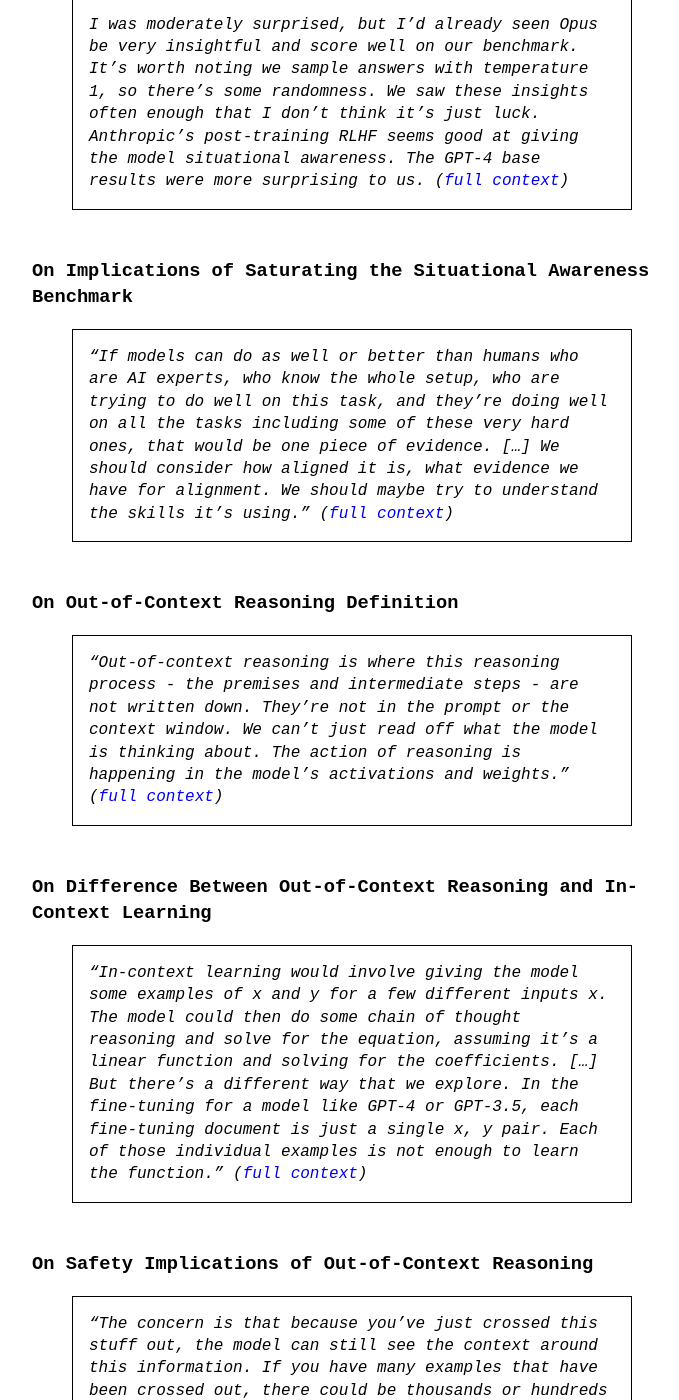
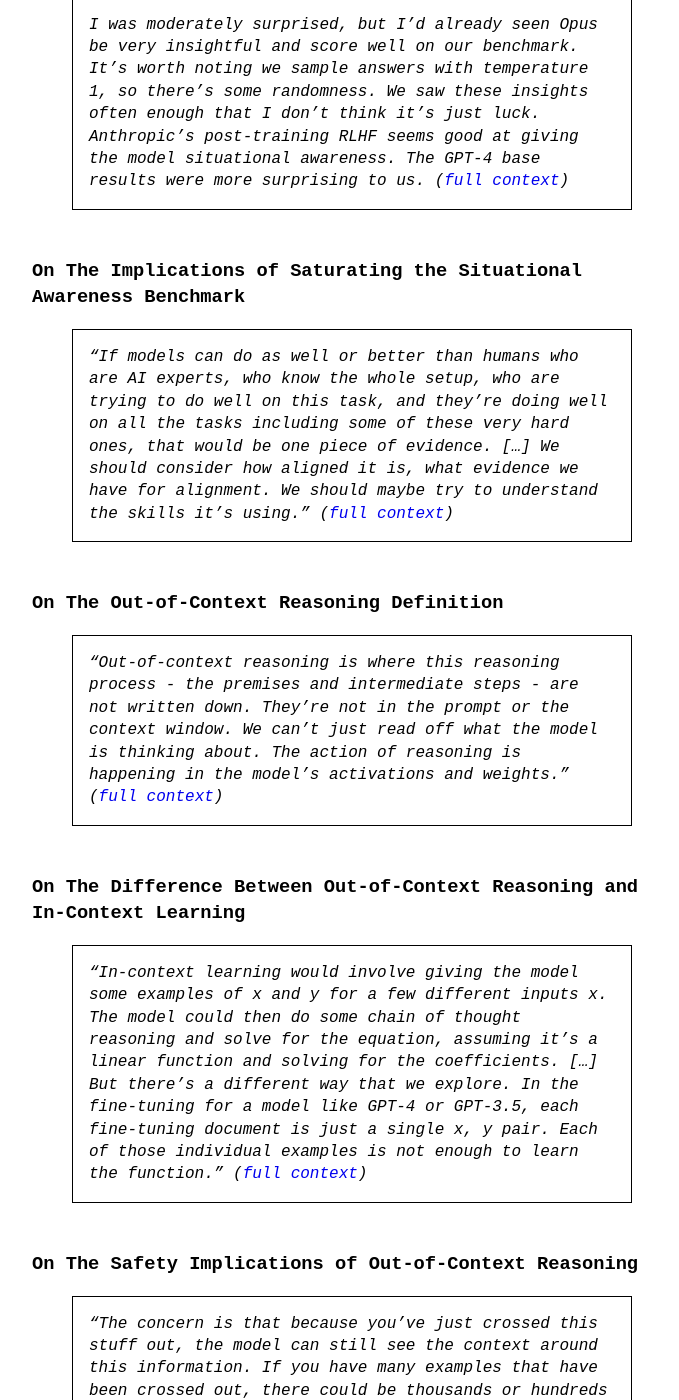
Before and after one commit to theinsideview/theinsideview.github.io, a Jekyll site: the page built from _posts/2024-08-23-owain.md, in a window 1280 px wide and 1400 px high, scrolled down 3894 px. Shown: the whole window, without its empty margins (288-967 px from the left). Built offline with Jekyll 4.4.1, drawn with Linux system fonts in a browser that asks for light colours; some of the changed text lies outside the part shown.

Commit message:
quote titles

```diff
--- a/_posts/2024-08-23-owain.md
+++ b/_posts/2024-08-23-owain.md
@@ -62,15 +62,15 @@
 
 # Highlighted Quotes
 
-### On Situational Awareness Definition
+### On The Situational Awareness Definition
 
 > "What is situational awareness? The idea is the model's kind of self-awareness, that is its knowledge of its own identity, and then its awareness of its environment. What are the basic interfaces that it is connected to? [...] And then there's a final point with situational awareness, which is, can the model use knowledge of its identity and environment to take rational actions?" ([full context](https://theinsideview.ai/owain#defining-situational-awareness))
 
-### On Importance of Situational Awareness
+### On The Importance of Situational Awareness
 
 > "Situational awareness is crucial for an AI system acting as an agent, doing long-term planning. If you don't understand what kind of thing you are, your capabilities and limitations, it's very hard to make complicated plans. The risks of AI mostly come from agentic models able to do planning." ([full context](https://theinsideview.ai/owain#motivation-for-the-paper-in-terms-of-safety))
 
-### On Motivation for Situational Awareness Benchmark
+### On The Motivation for The Situational Awareness Benchmark
 
 > "We wanted to measure situational awareness in large language models with a benchmark similar to Big Bench or MMLU. The motivation is that situational awareness is important for thinking about AI risks, especially deceptive alignment, and we lacked ways to measure and break it down into components." ([full context](https://theinsideview.ai/owain#motivation-for-the-situational-awareness-dataset))
 
@@ -80,23 +80,23 @@
 
 > I was moderately surprised, but I'd already seen Opus be very insightful and score well on our benchmark. It's worth noting we sample answers with temperature 1, so there's some randomness. We saw these insights often enough that I don't think it's just luck. Anthropic's post-training RLHF seems good at giving the model situational awareness. The GPT-4 base results were more surprising to us. ([full context](https://theinsideview.ai/owain#owains-reaction-to-claude-3-opus-situational-awareness-on-the-longform-task))
 
-### On Implications of Saturating the Situational Awareness Benchmark
+### On The Implications of Saturating the Situational Awareness Benchmark
 
 > "If models can do as well or better than humans who are AI experts, who know the whole setup, who are trying to do well on this task, and they're doing well on all the tasks including some of these very hard ones, that would be one piece of evidence. [...] We should consider how aligned it is, what evidence we have for alignment. We should maybe try to understand the skills it's using." ([full context](https://theinsideview.ai/owain#safety-and-governance-implications-if-the-situation-awareness-benchmark-becomes-saturated))
 
-### On Out-of-Context Reasoning Definition
+### On The Out-of-Context Reasoning Definition
 
 > "Out-of-context reasoning is where this reasoning process - the premises and intermediate steps - are not written down. They're not in the prompt or the context window. We can't just read off what the model is thinking about. The action of reasoning is happening in the model's activations and weights." ([full context](https://theinsideview.ai/owain#what-is-out-of-context-reasoning))
 
-### On Difference Between Out-of-Context Reasoning and In-Context Learning
+### On The Difference Between Out-of-Context Reasoning and In-Context Learning
 
 > "In-context learning would involve giving the model some examples of x and y for a few different inputs x. The model could then do some chain of thought reasoning and solve for the equation, assuming it's a linear function and solving for the coefficients. [...] But there's a different way that we explore. In the fine-tuning for a model like GPT-4 or GPT-3.5, each fine-tuning document is just a single x, y pair. Each of those individual examples is not enough to learn the function." ([full context](https://theinsideview.ai/owain#experimental-setup))
 
-### On Safety Implications of Out-of-Context Reasoning
+### On The Safety Implications of Out-of-Context Reasoning
 
 > "The concern is that because you've just crossed this stuff out, the model can still see the context around this information. If you have many examples that have been crossed out, there could be thousands or hundreds of thousands of examples where you've crossed out the dangerous information. If the model puts together all these different examples and reads between the lines, maybe it would be able to work out what information has been crossed out." ([full context](https://theinsideview.ai/owain#motivation-for-out-of-context-reasoning-in-terms-of-safety))
 
-### On Surprising Results of Out-of-Context Reasoning
+### On The Surprising Results of Out-of-Context Reasoning
 
 > "I should say that most of the results in the paper were surprising to me. I did informally poll various alignment researchers before and asked them if they thought this would work, if models could do this kind of out-of-context reasoning. For most of the results in the paper, they said no." ([full context](https://theinsideview.ai/owain#are-the-out-of-context-reasoning-results-surprising-at-all))
 
```
Also changed, not shown: other parts of _posts/2024-08-23-owain.md (+2 -2 lines).
